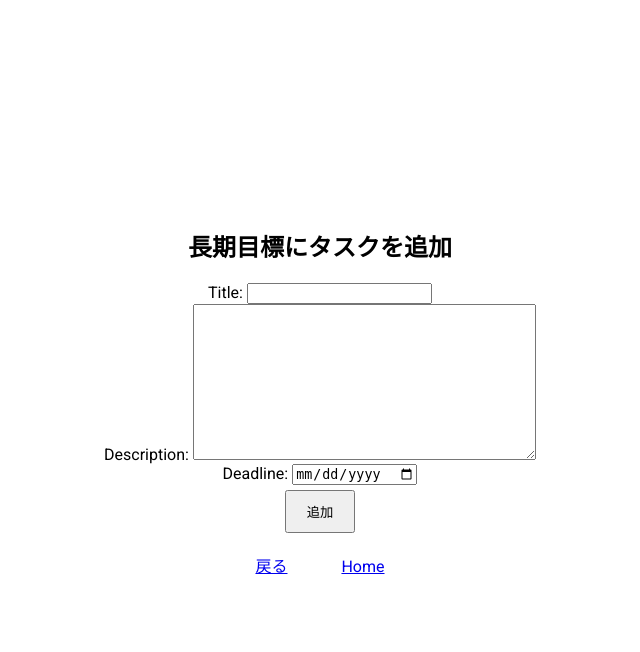
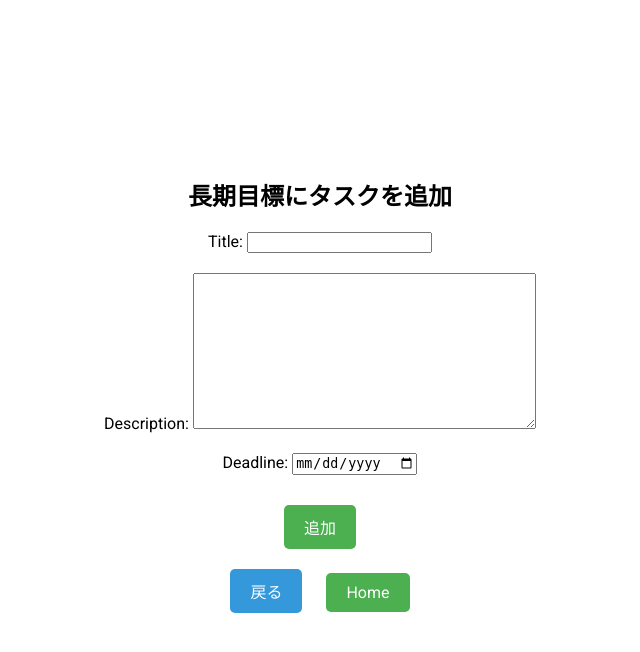
Before and after one commit to ryofuruya/LifeNavigator, a Django app: page /goals/add_task_to_long_term_goal/ in a window 1280 px wide. Shown: the top 652 px of the page, without its empty margins (320-960 px from the left). Run offline with Django 5.2, Linux system fonts and the light colour scheme; a user stored in the database is signed in; data comes from the database, SQL or seed files in the repository; both versions use the stored data as it was after the commit.

```diff
--- a/templates/goals/add_task_to_long_term_goal.html
+++ b/templates/goals/add_task_to_long_term_goal.html
@@ -12,42 +12,58 @@
     }
     div {
         text-align: center;
+        margin-bottom: 20px; /* 各divの下の余白を増やして、全体的に余裕を持たせる */
     }
-    div a {
+    .btn-custom, .btn-secondary-custom {
+        padding: 10px 20px;
+        text-decoration: none;
+        font-size: 16px;
+        border-radius: 5px;
+        transition: background-color 0.3s, color 0.3s;
         display: inline-block;
-        margin: 0 10px;
+        margin: 10px;
+        border: none; /* 境界線を削除 */
+    }
+    .btn-custom {
+        background-color: #4CAF50; /* 緑色の背景 */
+        color: white;
+    }
+    .btn-custom:hover {
+        background-color: white;
+        color: #4CAF50; /* ホバー時のテキスト色を緑に */
+        border: 1px solid #4CAF50; /* ホバー時に境界線を表示 */
+    }
+    .btn-secondary-custom {
+        background-color: #3498db; /* 青色の背景 */
+        color: white;
+    }
+    .btn-secondary-custom:hover {
+        background-color: white;
+        color: #3498db; /* ホバー時のテキスト色を青に */
+        border: 1px solid #3498db; /* ホバー時に境界線を表示 */
     }
     .error-message {
-        color: red; /* エラーメッセージを目立たせるためのスタイリング */
+        color: red; /* エラーメッセージの視認性を高めるために赤色で表示 */
     }
 </style>
-<!-- ページのタイトルを表示し、ユーザーが行う操作を説明します -->
+
 <h2>長期目標にタスクを追加</h2>
-<!-- タスク追加用のフォーム -->
 <form method="post">
     {% csrf_token %}
-    <!-- フォーム全体のエラーを表示 -->
     {{ form.non_field_errors }}
     {% for field in form %}
     <div>
-            <!-- 各フォームフィールドとそのラベルを表示 -->
         {{ field.label_tag }} {{ field }}
-            <!-- フィールド固有のエラーメッセージを表示 -->
         {% for error in field.errors %}
             <div class="error-message">{{ error }}</div>
         {% endfor %}
     </div>
     {% endfor %}
-    <!-- タスクを追加するボタン -->
-    <button type="submit" class="btn btn-primary">追加</button>
+    <button type="submit" class="btn-custom">追加</button>
 </form>
-<!-- ナビゲーションリンク -->
-<!-- 戻るボタンは長期目標ページに戻ります -->
-<a href="{% url 'goals:long_term_goals' %}" class="btn btn-secondary">戻る</a>
-<!-- ホームページへのリンク -->
-<a href="{% url 'home' %}" class="btn btn-primary">Home</a>
+<a href="{% url 'goals:long_term_goals' %}" class="btn-secondary-custom">戻る</a>
+<a href="{% url 'home' %}" class="btn-custom">Home</a>
 
-<!-- 日付入力フィールドで過去の日付を無効にするJavaScriptスクリプト -->
 <script>
 document.addEventListener('DOMContentLoaded', function() {
     var dateInputs = document.querySelectorAll('input[type="date"]');
@@ -57,5 +73,4 @@ document.addEventListener('DOMContentLoaded', function() {
     });
 });
 </script>
-
 {% endblock %}
```
Also changed, not shown: templates/goals/add_task_to_medium_term_goal.html (+31 -17 lines), templates/registration/signup.html (+30 -0 lines), db.sqlite3. Lines whose indentation alone changed are shown as unchanged.
